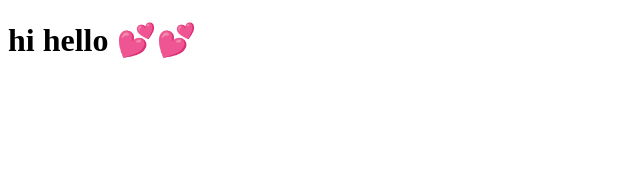
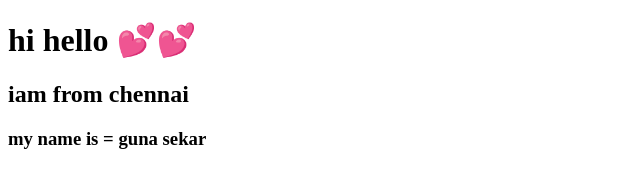
Before and after one commit to guna-design/github-demo1, a plain HTML site: page index.html in a window 1280 px wide. Shown: the whole page, without its empty margins (0-640 px from the left). Drawn offline with Linux system fonts and the light colour scheme.

Commit message:
added name

```diff
--- a/index.html
+++ b/index.html
@@ -7,5 +7,7 @@
 </head>
 <body>
     <h1>hi hello 💕💕</h1>
+    <h2> iam from chennai</h2>
+    <h3> my name is = guna sekar</h3>
 </body>
 </html>
```
